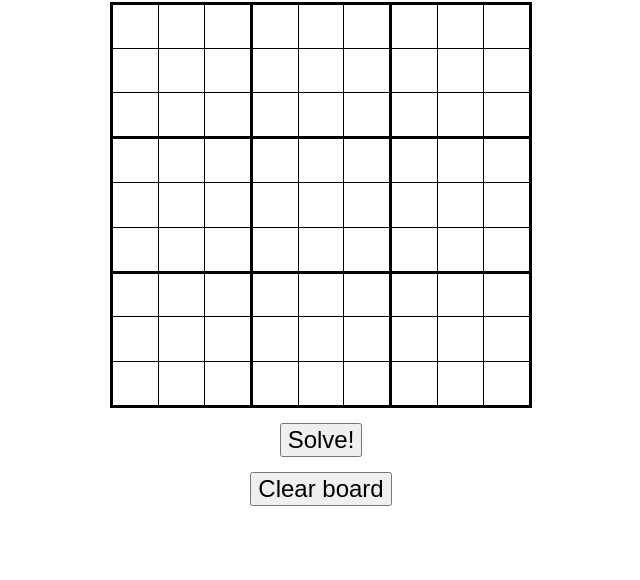
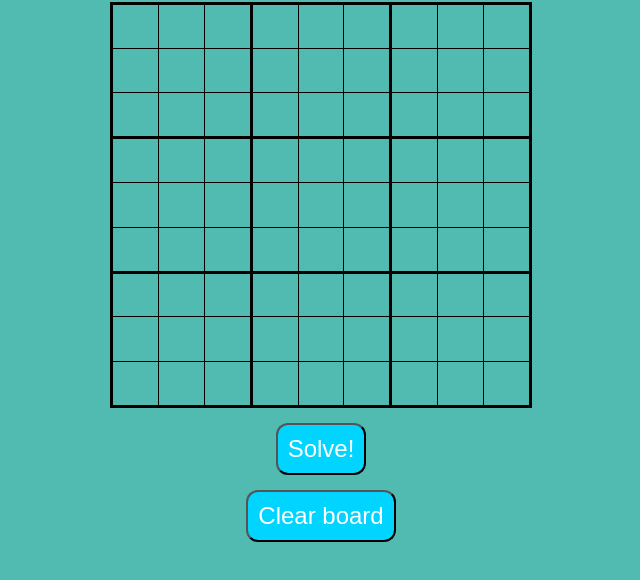
Before and after one commit to Shubhamk777/Sudoku-Solver, a plain HTML site: page index.html in a window 1280 px wide. Shown: the part 188-768 px from the top of the page, without its empty margins (319-959 px from the left). Drawn offline with Linux system fonts and the light colour scheme.

Commit message:
Update index.html

```diff
--- a/index.html
+++ b/index.html
@@ -5,15 +5,15 @@
   <script type="text/javascript" src="analytics.js"></script>
   <style type="text/css">
 
-    body { font-family: Calibri, sans-serif; }
+    body { font-family: Calibri, sans-serif;  background-color: rgb(81, 187, 177);}
     #container { text-align: center }
     table { border-collapse: collapse; font-size: 2em; margin: 0 auto; }
     colgroup, tbody { border: solid medium; }
     td { border: solid thin; height: 1.4em; width: 1.4em; text-align: center; padding: 0; }
-    button { margin-top: 15px; font-size: 1.5em; }
+    button {padding:10px; border-radius: 12px; margin-top: 15px; font-size: 1.5em; background-color: rgba(0,212,255,1); color:white;  }
 
     padd{padding-bottom: 100px;}
-    ]
+
   </style>
 </head>
 <body>
```
